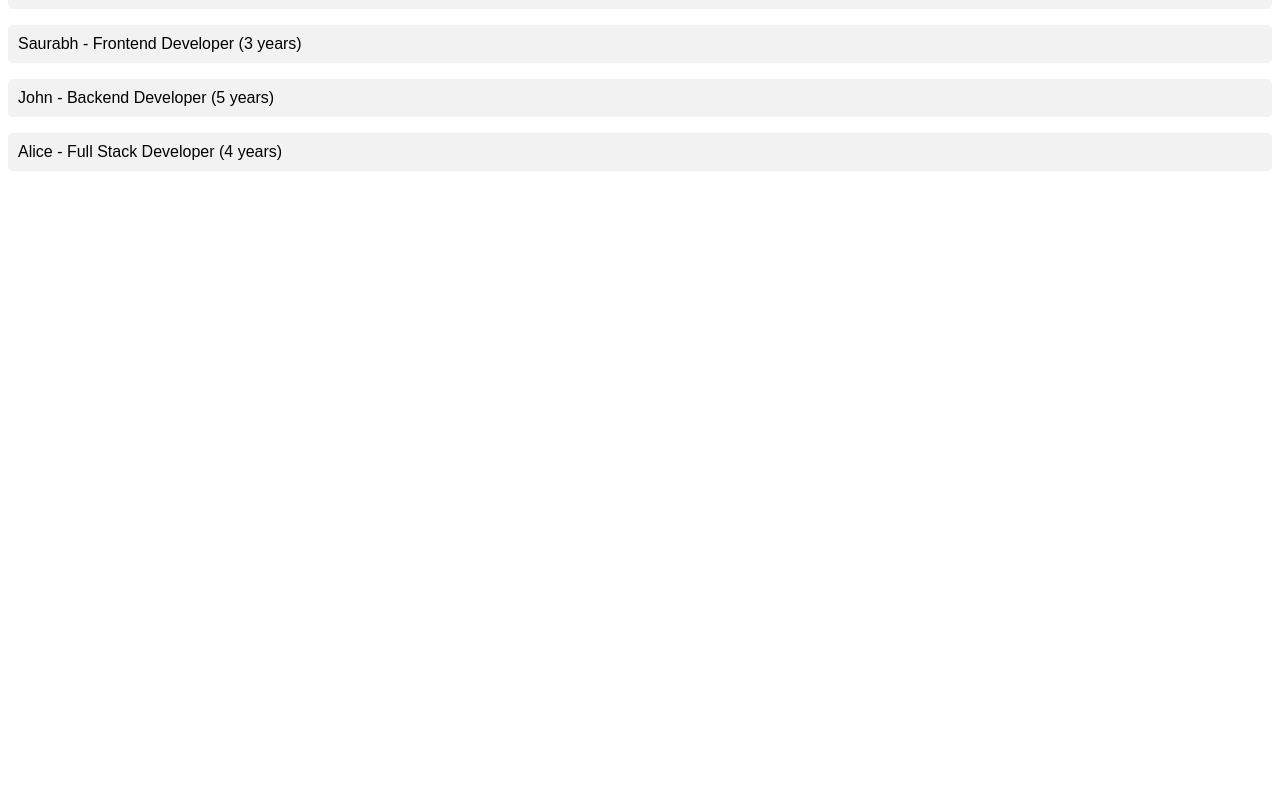
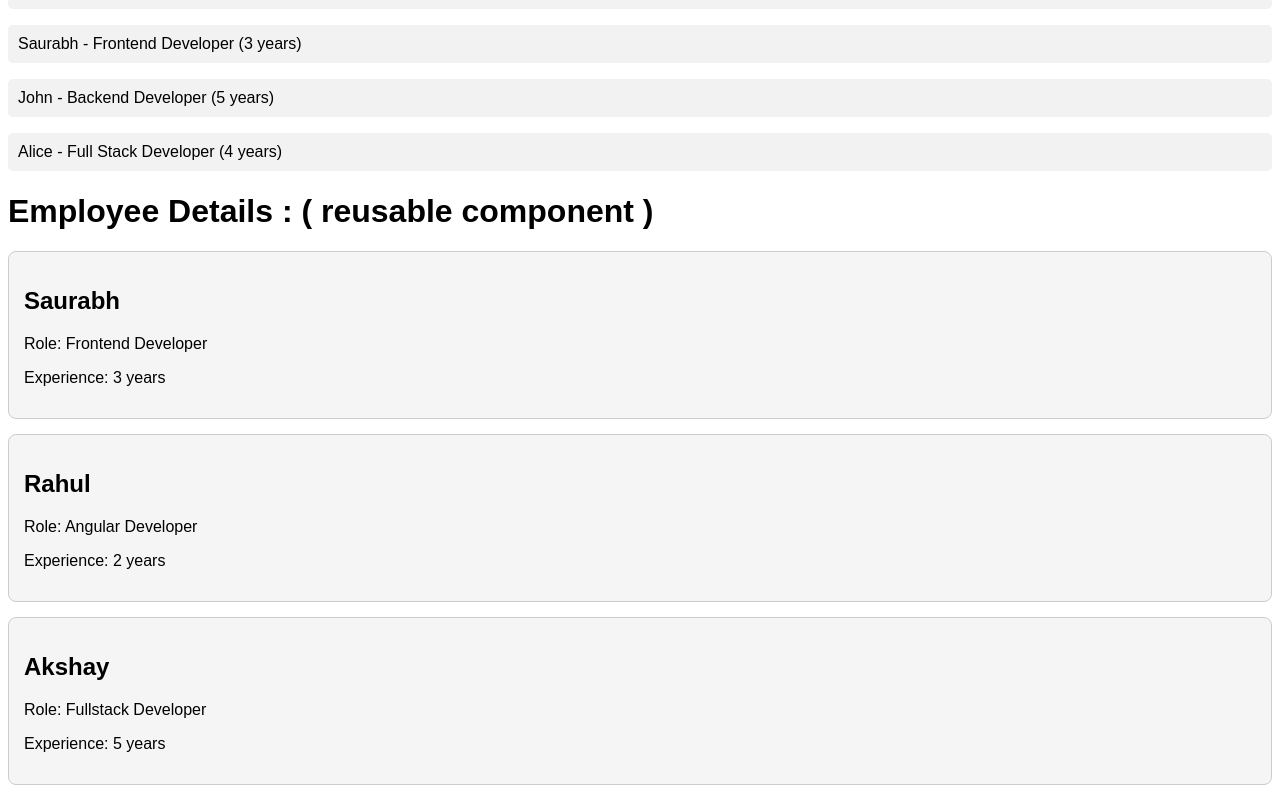
Before and after one commit to kadamsaurabh222/angular-learning, an Angular app: page / in a window 1280 px wide. Shown: the part 1124-1924 px from the top of the page. Before the commit the page ends 1305 px from the top, so only its background shows below. Built offline with nearby package versions, Linux system fonts and the light colour scheme.

Commit message:
Added Angular skills list and employee card practice components

```diff
--- a/src/app/app.html
+++ b/src/app/app.html
@@ -4,3 +4,24 @@
 <app-counter></app-counter>
 <app-toggle-text></app-toggle-text>
 <app-skills-list></app-skills-list>
+
+
+<h1>Employee Details : ( reusable component )</h1>
+
+<app-employee-card
+  [name]="'Saurabh'"
+  [role]="'Frontend Developer'"
+  [experience]="3">
+</app-employee-card>
+
+<app-employee-card
+  [name]="'Rahul'"
+  [role]="'Angular Developer'"
+  [experience]="2">
+</app-employee-card>
+
+<app-employee-card
+  [name]="'Akshay'"
+  [role]="'Fullstack Developer'"
+  [experience]="5">
+</app-employee-card>
--- a/src/app/app.ts
+++ b/src/app/app.ts
@@ -4,10 +4,12 @@ import { HeaderComponent } from './components/header/header';
 import { CounterComponent } from './components/counter/counter';
 import { ToggleTextComponent } from './components/toggle-text/toggle-text';
 import { SkillsListComponent } from './components/skills-list/skills-list';
+import { EmployeeCardComponent } from './components/employee-card/employee-card';
 
 @Component({
   selector: 'app-root',
-  imports: [RouterOutlet, HeaderComponent, CounterComponent, ToggleTextComponent, SkillsListComponent],
+  imports: [RouterOutlet, HeaderComponent, CounterComponent, ToggleTextComponent,
+    SkillsListComponent, EmployeeCardComponent],
   templateUrl: './app.html',
   styleUrl: './app.css'
 })
--- /dev/null
+++ b/src/app/components/employee-card/employee-card.css
@@ -0,0 +1,7 @@
+.card {
+  border: 1px solid #ccc;
+  padding: 15px;
+  margin-bottom: 15px;
+  border-radius: 8px;
+  background-color: #f5f5f5;
+}
--- /dev/null
+++ b/src/app/components/employee-card/employee-card.html
@@ -0,0 +1,9 @@
+<div class="card">
+
+  <h2>{{ name }}</h2>
+
+  <p>Role: {{ role }}</p>
+
+  <p>Experience: {{ experience }} years</p>
+
+</div>
--- /dev/null
+++ b/src/app/components/employee-card/employee-card.ts
@@ -0,0 +1,17 @@
+import { Component, Input } from '@angular/core';
+
+@Component({
+  selector: 'app-employee-card',
+  imports: [],
+  templateUrl: './employee-card.html',
+  styleUrl: './employee-card.css',
+})
+export class EmployeeCardComponent {
+
+  @Input() name = '';
+
+  @Input() role = '';
+
+  @Input() experience = 0;
+
+}
```
Also changed, not shown: 1 other file (tests, documents, lock files or other folders).
